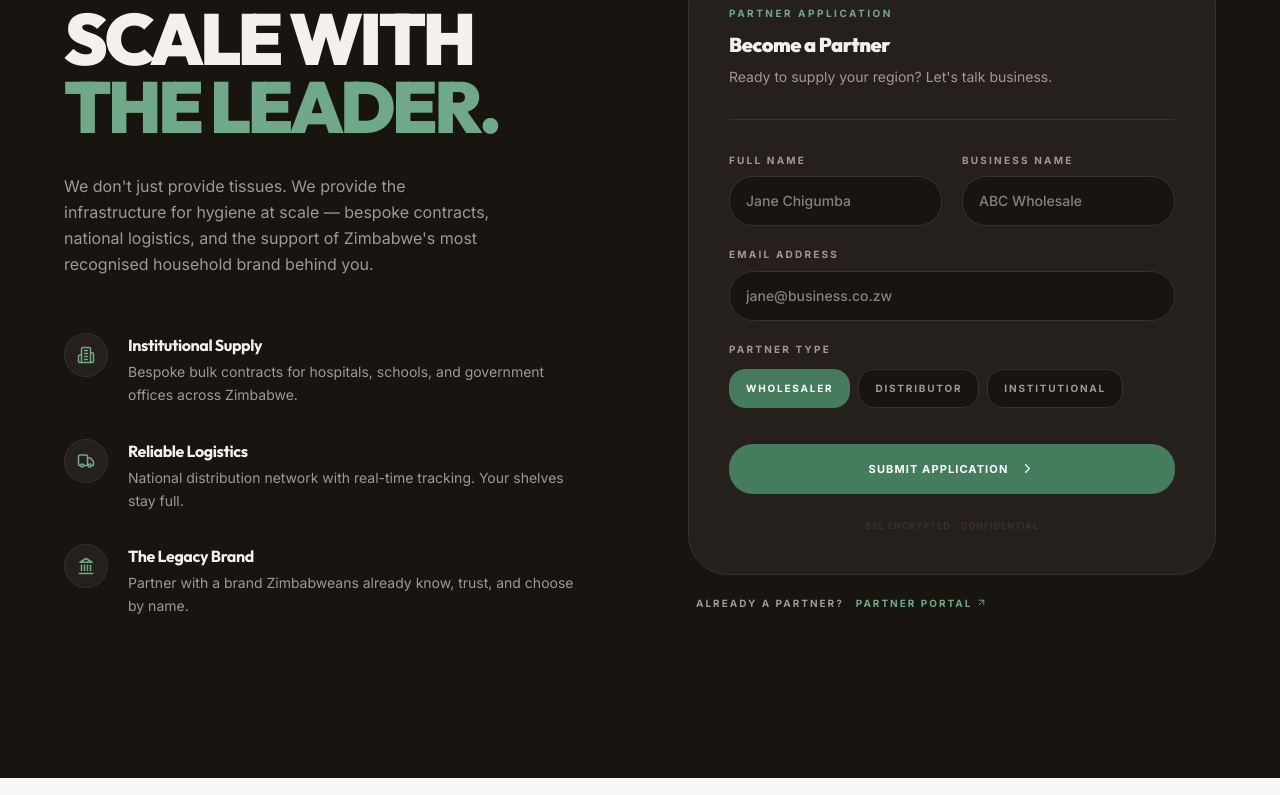
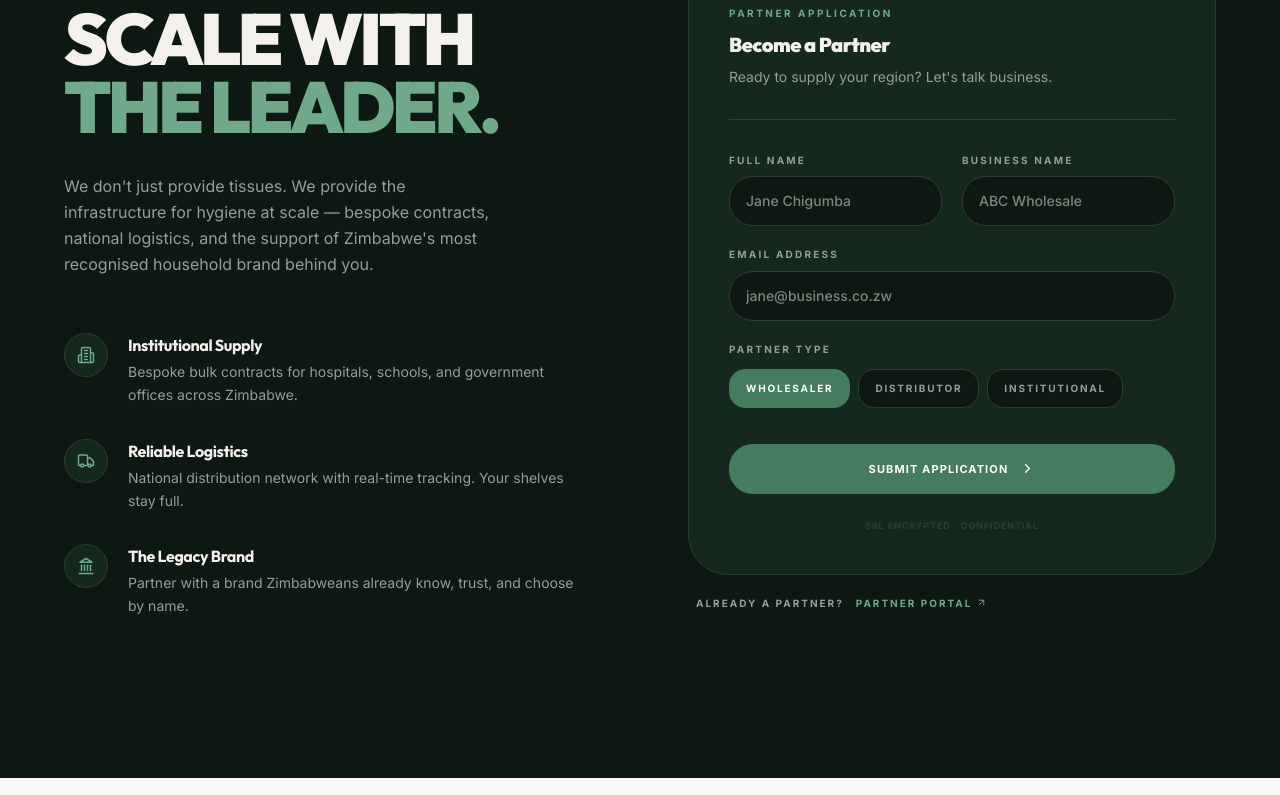
Before and after one commit to No1zee/Lulu-Tissues, a Next.js app: page / in a window 1280 px wide. Shown: the part 10905-11700 px from the top of the page. Built offline with nearby package versions, Linux system fonts and the light colour scheme.

Commit message:
style: Turn dark backgrounds into deep cinematic green and add green accents to design system

```diff
--- a/src/app/globals.css
+++ b/src/app/globals.css
@@ -16,11 +16,11 @@
   --color-mist:         hsl(36, 15%, 82%);   /* #D7D0C5 — borders, dividers */
   --color-stone:        hsl(35, 12%, 70%);   /* #BDB4A7 — placeholder / muted */
 
-  /* Text — Espresso Scale */
-  --color-espresso:     hsl(26, 20%, 10%);   /* #1A1512 — primary text */
-  --color-charcoal:     hsl(25, 15%, 20%);   /* #332C27 — secondary headings */
-  --color-warm-gray:    hsl(25, 10%, 45%);   /* #7A7168 — body / captions */
-  --color-ink-light:    hsl(25, 8%, 60%);    /* #A39A92 — labels, meta */
+  /* Text — Espresso Scale (Now with subtle green tint) */
+  --color-espresso:     hsl(147, 12%, 10%);   /* Deep cinematic green-black */
+  --color-charcoal:     hsl(147, 10%, 20%);   /* Dark green-gray */
+  --color-warm-gray:    hsl(147, 8%, 45%);    /* Muted sage-gray */
+  --color-ink-light:    hsl(147, 6%, 60%);    /* Soft sage-tinted labels */
 
   /* Accent — Sage / Eucalyptus (restrained) */
   --color-sage:         hsl(147, 28%, 38%);  /* #437D58 — primary accent */
@@ -32,11 +32,11 @@
   --color-gold:         hsl(38, 52%, 59%);   /* #C9A255 — used only for emphasis */
   --color-gold-light:   hsl(40, 60%, 82%);   /* #E8D5A8 — faint gold tint */
 
-  /* Dark surfaces (B2B / Anatomy sections) */
-  --color-dark-base:    hsl(26, 20%, 8%);    /* #150F0B — near-black warm */
-  --color-dark-surface: hsl(26, 15%, 13%);   /* #231C17 — card on dark */
-  --color-dark-border:  hsl(26, 10%, 20%);   /* #352C26 — borders on dark */
-  --color-forest:       hsl(147, 40%, 12%);  /* Deep cinematic green for footers */
+  /* Dark surfaces (Now deep cinematic greens) */
+  --color-dark-base:    hsl(147, 35%, 7%);    /* Deepest forest green */
+  --color-dark-surface: hsl(147, 30%, 12%);   /* Card on deep green */
+  --color-dark-border:  hsl(147, 20%, 20%);   /* Borders on green */
+  --color-forest:       hsl(147, 40%, 10%);  /* Cinematic green for footers */
 
   /* Legacy compat (kept for mascot / wipe component) */
   --color-lulu-white:   hsl(0, 0%, 98%);
```
